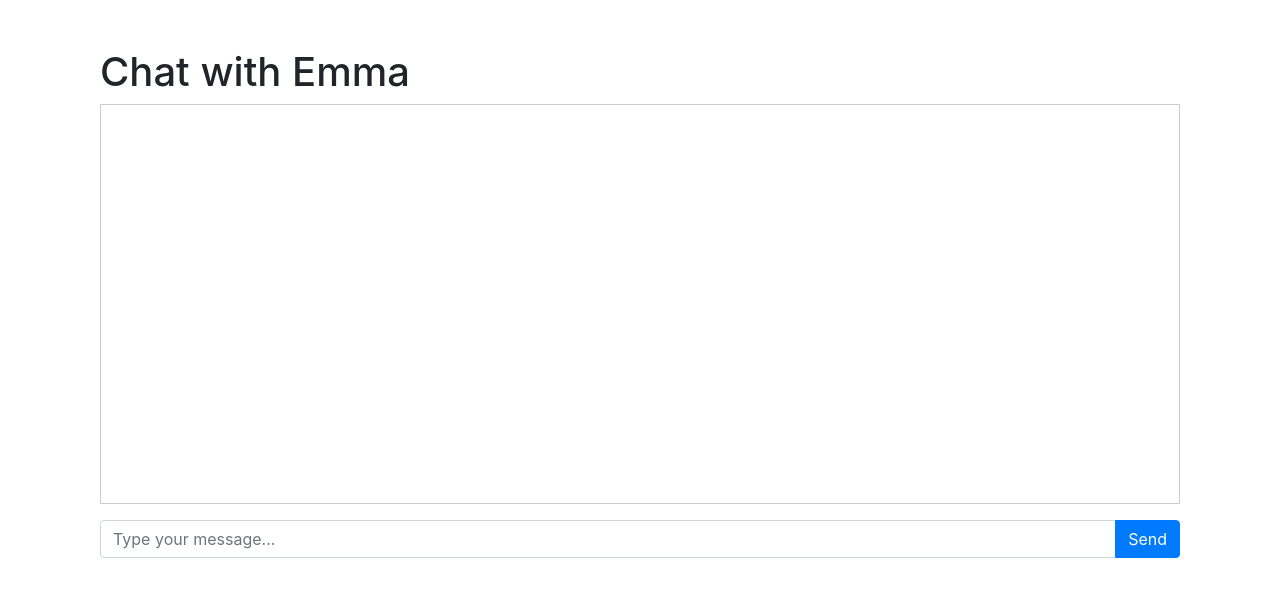
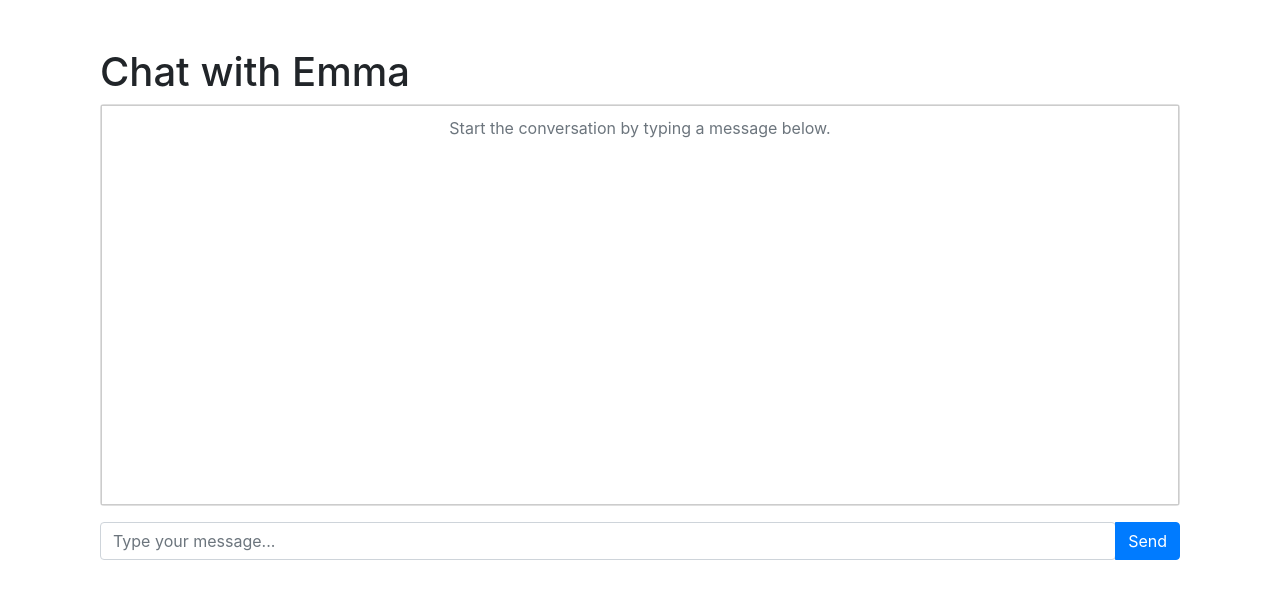
Before and after one commit to felipecao/invoicelytics, a Flask app: page /chat in a window 1280 px wide. Shown: the part 56-655 px from the top of the page. Run offline with Flask 3, Linux system fonts and the light colour scheme; some libraries are stand-ins or nearby versions.

Commit message:
Implement UX improvements on the chat UI

```diff
--- a/invoicelytics/templates/chat.html
+++ b/invoicelytics/templates/chat.html
@@ -5,16 +5,19 @@
 {% block content %}
 <div class="container mt-4">
     <h1>Chat with Emma</h1>
-    <div id="chat-box" style="height: 400px; overflow-y: scroll; border: 1px solid #ccc; padding: 10px;">
-        <!-- Chat messages will be appended here -->
+    <div class="card">
+        <div class="card-body" id="chat-box" style="height: 400px; overflow-y: scroll; border: 1px solid #ccc; padding: 10px;">
+            <!-- Chat messages will be appended here -->
+            <div id="empty-chat" class="text-center text-muted">Start the conversation by typing a message below.</div>
+        </div>
     </div>
     <div class="input-group mt-3">
-        <input type="text" id="user-message" class="form-control" placeholder="Type your message...">
+        <input type="text" id="user-message" class="form-control" placeholder="Type your message..." style="border-radius: 0.25rem;">
         <div class="input-group-append">
             <button class="btn btn-primary" id="send-button">Send</button>
         </div>
     </div>
-    <div id="spinner" class="spinner-border text-primary mt-3" role="status" style="display: none;">
+    <div id="spinner" class="spinner-border text-primary mt-3 mx-auto" role="status" style="display: none;">
         <span class="sr-only">Loading...</span>
     </div>
 </div>
@@ -36,19 +39,20 @@
             .then(response => response.json())
             .then(data => {
                 const chatBox = document.getElementById('chat-box');
+                const emptyChat = document.getElementById('empty-chat');
+                if (emptyChat) {
+                    emptyChat.remove();
+                }
+
                 const userMessageElement = document.createElement('div');
-                userMessageElement.textContent = 'You: ' + userMessage;
+                userMessageElement.className = 'alert alert-primary';
+                userMessageElement.innerHTML = `<strong>You:</strong> ${userMessage} <span class="text-muted small">${new Date().toLocaleTimeString()}</span>`;
                 chatBox.appendChild(userMessageElement);
 
-                const breakElement = document.createElement('br');
-                chatBox.appendChild(breakElement);
-
                 const assistantMessageElement = document.createElement('div');
-                assistantMessageElement.textContent = 'Emma: ' + data.response;
+                assistantMessageElement.className = 'alert alert-secondary';
+                assistantMessageElement.innerHTML = `<strong>Emma:</strong> ${data.response} <span class="text-muted small">${new Date().toLocaleTimeString()}</span>`;
                 chatBox.appendChild(assistantMessageElement);
-
-                const breakElement2 = document.createElement('br');
-                chatBox.appendChild(breakElement2);
 
                 document.getElementById('user-message').value = '';
                 chatBox.scrollTop = chatBox.scrollHeight;
```
Also changed, not shown: invoicelytics/assistants/chat_assistant.py (+11 -1 lines).
